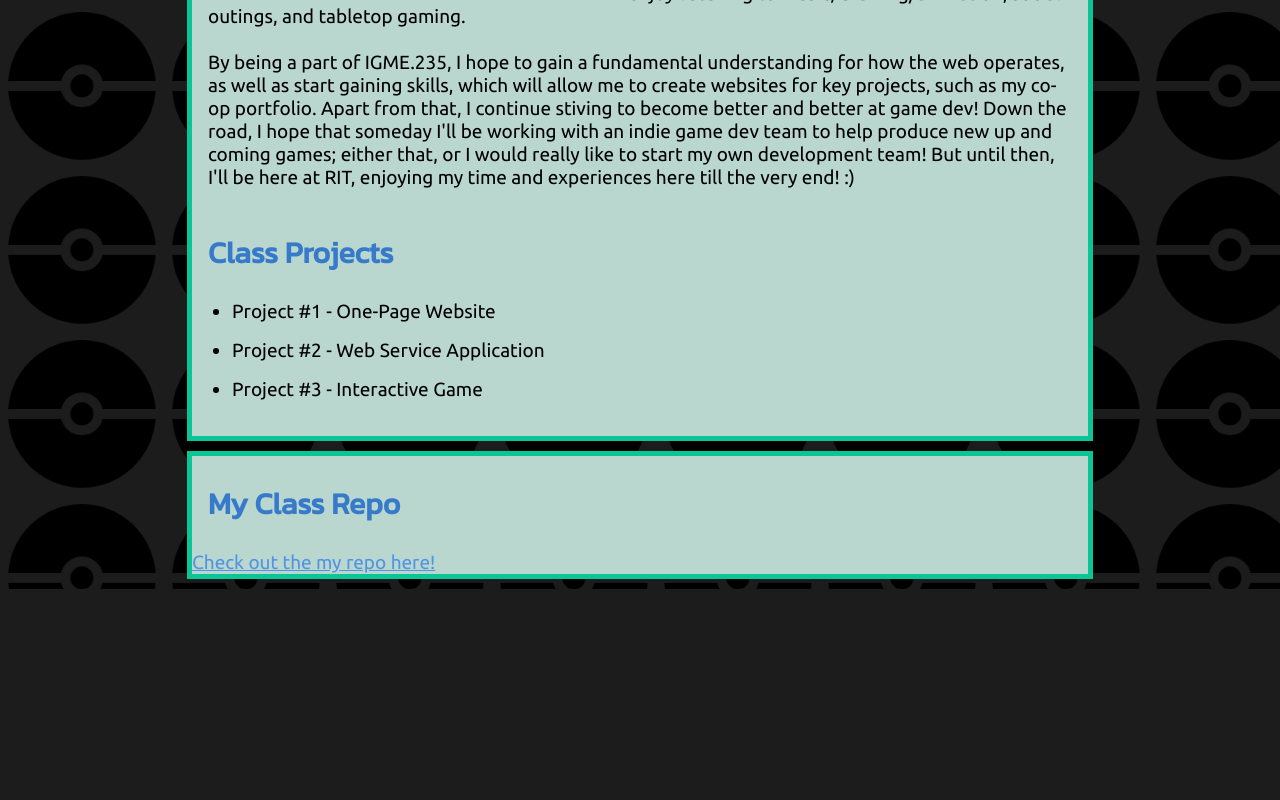
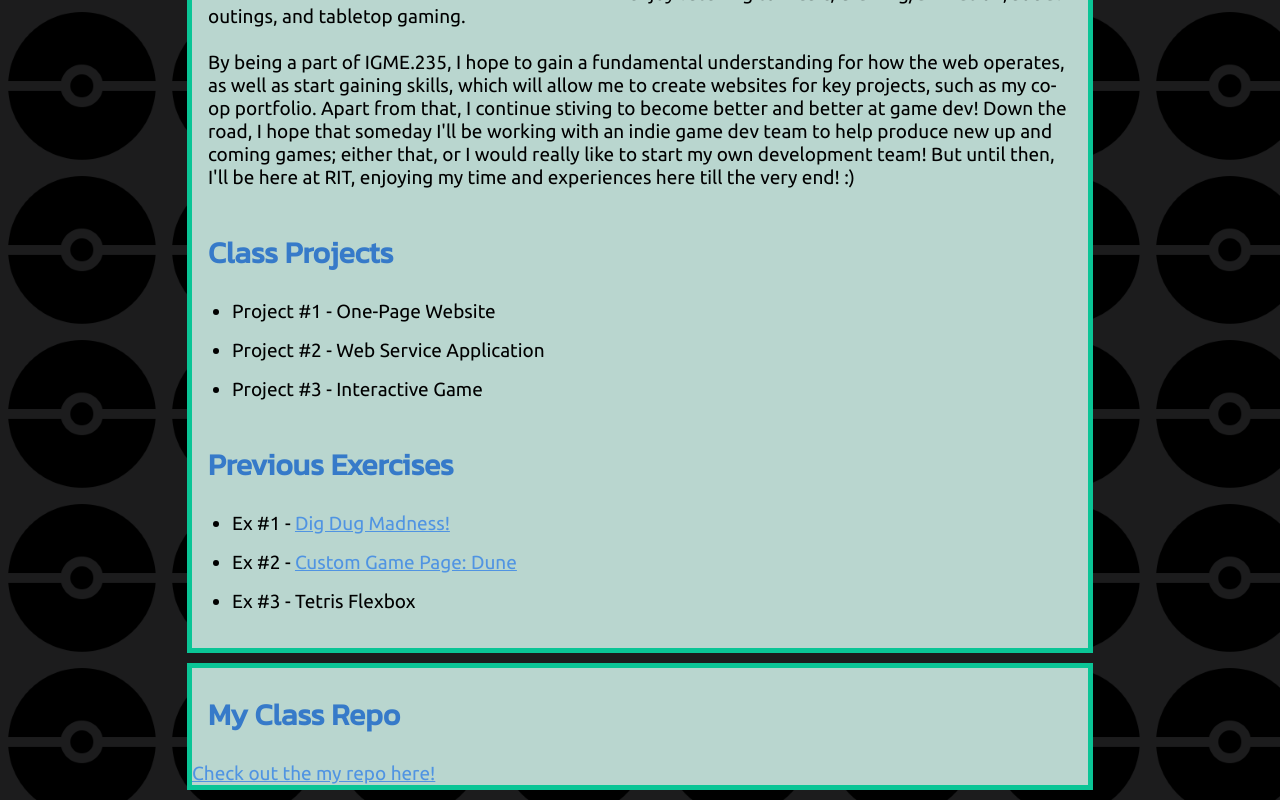
Before and after one commit to ConorJAT/IGME-235, a plain HTML site: page homepage/index.html in a window 1280 px wide. Shown: the part 488-1288 px from the top of the page. Before the commit the page ends 1077 px from the top, so only its background shows below. Drawn offline with Linux system fonts and the light colour scheme.

Commit message:
Added previous exercises to homepage

```diff
--- a/homepage/index.html
+++ b/homepage/index.html
@@ -36,7 +36,6 @@
         <img src="images/pic_of_me.jpeg" alt="Picture of Me" id="floatLeft">
 
         <h2>About Me</h2>
-
         <p class="mainText">Ave (Hello)! My name is Conor Race, I am a second year Game Design and Development Major, and my
         preferred pronouns are he/him/his or they/them/theirs! A little bit about me...hmmm...well for starters, I
         am very passionate about video games (if that wasn't obvious before). Some of my top favorites include:
@@ -51,11 +50,16 @@
         I'll be here at RIT, enjoying my time and experiences here till the very end! :)</p>
 
 
-
         <h2 class="shiftText">Class Projects</h2>
         <ul class="mainText" class="shiftText"><li>Project #1 - One-Page Website</li>
                                                <li>Project #2 - Web Service Application</li>
                                                <li>Project #3 - Interactive Game</li></ul>
+
+
+        <h2 class="shiftText">Previous Exercises</h2>
+        <ul class="mainText" class="shiftText"><li>Ex #1 - <a href="https://people.rit.edu/ctr9664/235/digdug" target="_blank">Dig Dug Madness!</a></li>
+                                               <li>Ex #2 - <a href="https://people.rit.edu/ctr9664/235/dune" target="_blank">Custom Game Page: Dune</a></li>
+                                               <li>Ex #3 - Tetris Flexbox</li></ul>
 
     </main>
 
@@ -64,7 +68,7 @@
 
         <h2 class="shiftText">My Class Repo</h2>
 
-        <a href="https://github.com/ConorJAT/IGME-235" class="mainText" class="shiftText">Check out the my repo here!</a>
+        <a href="https://github.com/ConorJAT/IGME-235" target="_blank" class="mainText" class="shiftText">Check out the my repo here!</a>
 
     </footer>
 
```
